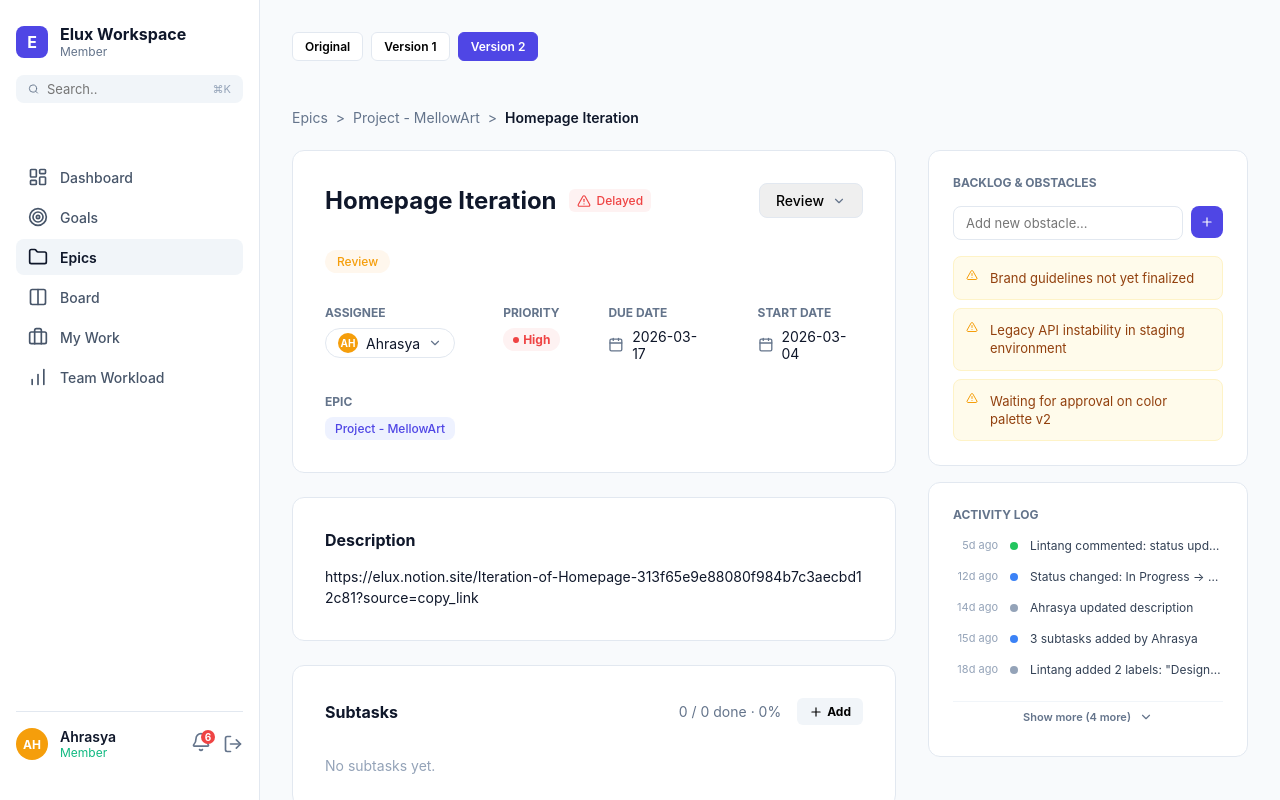
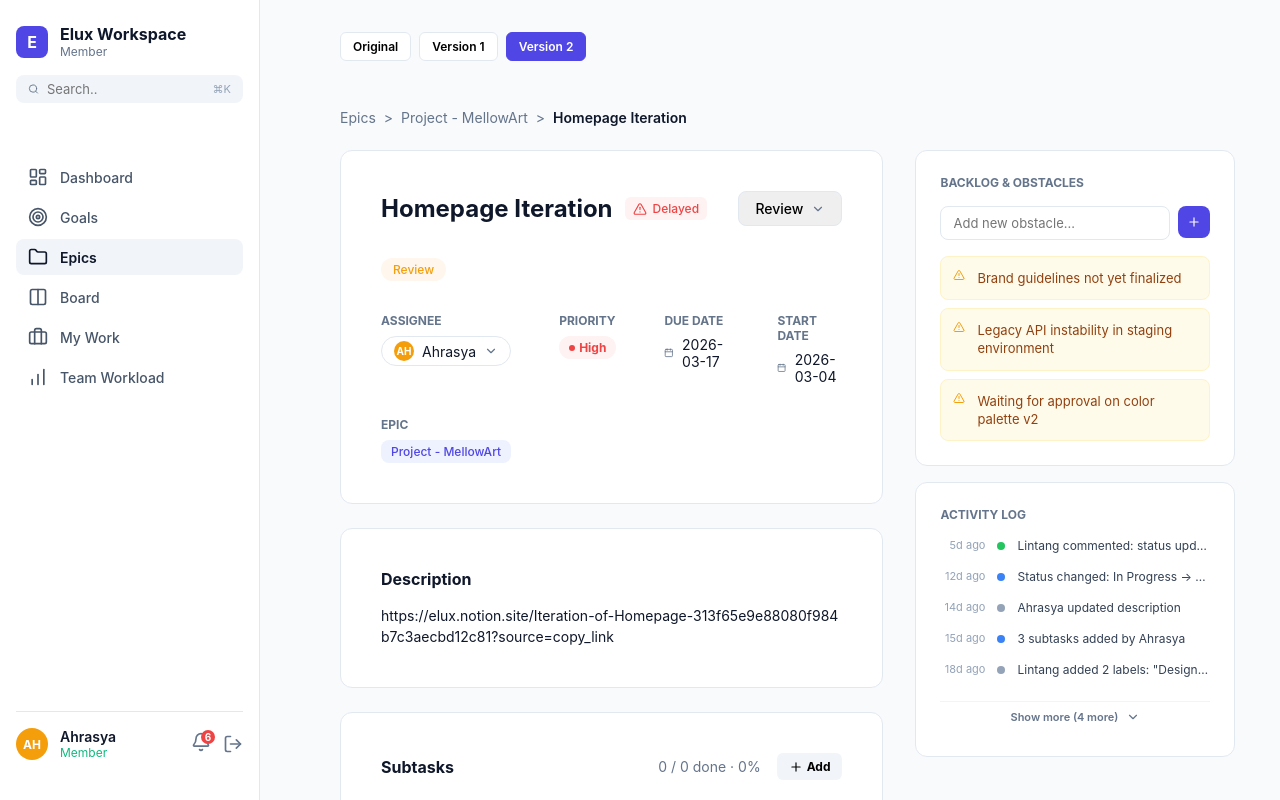
Before and after one commit to ahhrsya/eluxtop, a React (Vite) app: page / in a window 1280 px wide. Built offline with nearby package versions, Linux system fonts and the light colour scheme.

Commit message:
style: increase padding for middle cards and main content

```diff
--- a/src/index.css
+++ b/src/index.css
@@ -176,7 +176,7 @@ body {
 /* Main Content */
 .main-content {
   flex: 1;
-  padding: 32px;
+  padding: 32px 80px;
   display: flex;
   flex-direction: column;
   gap: 24px;
@@ -201,7 +201,7 @@ body {
   background-color: var(--bg-card);
   border: 1px solid var(--border-color);
   border-radius: 12px;
-  padding: 32px;
+  padding: 40px;
   display: flex;
   flex-direction: column;
   gap: 32px;
```
